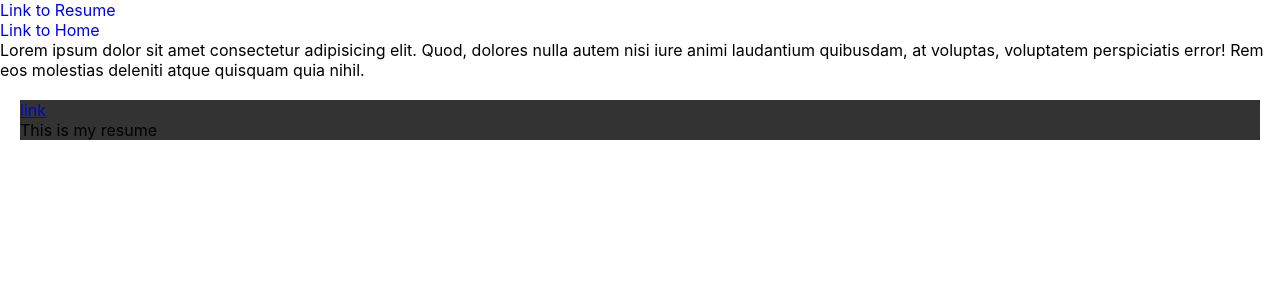
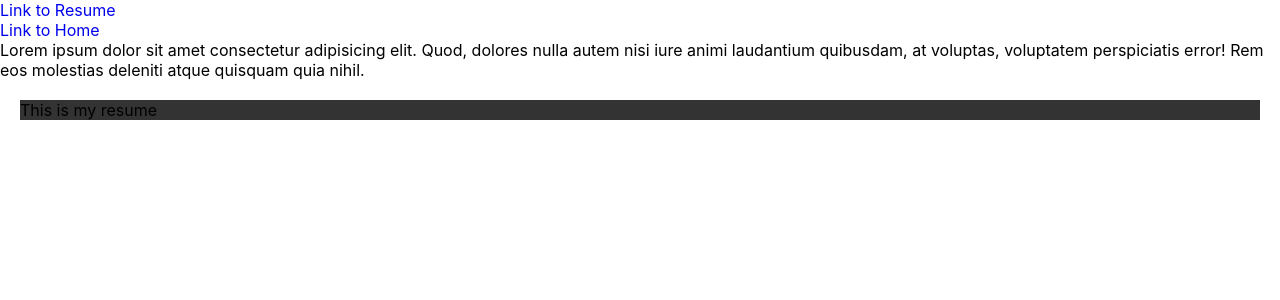
Before and after one commit to BKrowchuk/cv, a React (Create React App) app: page /cv/Resume in a window 1280 px wide. Shown: the top 300 px of the page. Built offline with nearby package versions, Linux system fonts and the light colour scheme.

Commit message:
removing link, gotta figure that out

```diff
--- a/src/resume/Resume.js
+++ b/src/resume/Resume.js
@@ -1,7 +1,6 @@
 const Resume = () => {
   return (
     <div>
-      <a href="https://bkrowchuk.github.io/cv/resources/resume.pdf">link</a>
       <p>This is my resume</p>
     </div>
   );
```
